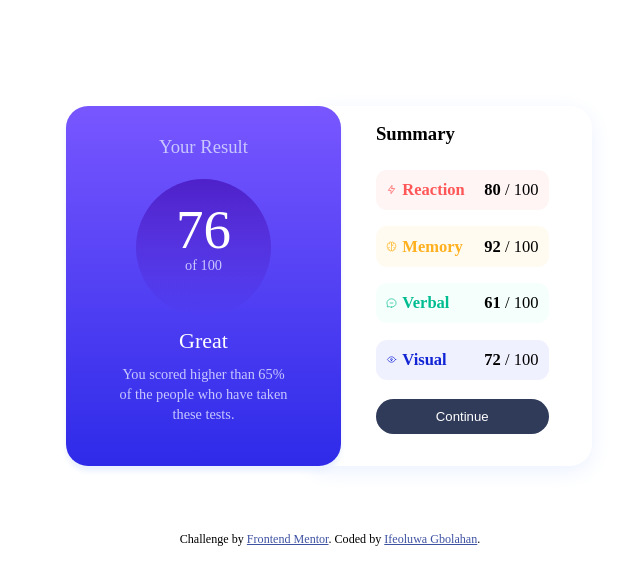
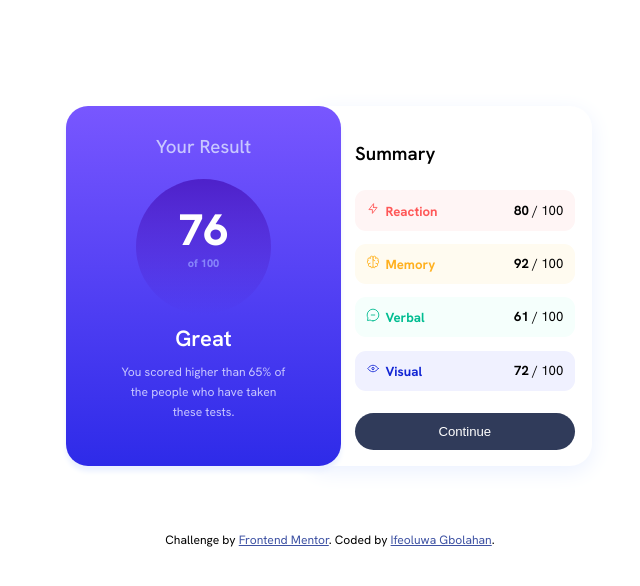
Before and after one commit to Ifeoluwa-cloud/Results-summary-component, a plain HTML site: page index.html in a window 1280 px wide. Shown: the whole page, without its empty margins (310-950 px from the left). Drawn offline with Linux system fonts and the light colour scheme.

Commit message:
chore: add font family

```diff
--- a/style.css
+++ b/style.css
@@ -1,6 +1,12 @@
 *{
     box-sizing: border-box;
 }
+
+@font-face {
+    font-family: customFonts;
+    src: url(HankenGrotesk-VariableFont_wght.ttf);
+}
+
 
 body{
     margin: 0;
@@ -8,12 +14,14 @@ body{
     background-color: #fff;
     width: auto;
     height: 100vh;
+    font-family: customFonts;
 }
 
 html{
     font-size: 12px;
     scroll-behavior: smooth;
 }
+
 
 .main-container{
     width: auto;
@@ -28,7 +36,7 @@ html{
         to bottom,
         hsl(252, 100%, 67%), hsl(241, 81%, 54%));
     width: 25rem;
-    height: 65%;
+    height: 68%;
     border-radius: 2rem;
     position: relative;
     left: 1.5rem;
@@ -40,7 +48,7 @@ html{
 .right-wrapper{
     background-color: hsl(0, 0%, 100%);
     width: 27rem;
-    height: 65%;
+    height: 68%;
     position: relative;
     right: 1.7rem;
     border-radius: 2rem;
@@ -51,7 +59,7 @@ html{
 .text-wrapper-right{
     width: auto;
     height: 100%;
-    margin-left: 22%;
+    margin-left: 14%;
 }
 
 .text-wrapper-left{
@@ -69,29 +77,30 @@ html{
 }
 
 .result{
-    font-size: 5rem;
+    font-size: 4rem;
+    font-weight: 800;
     line-height: 2rem;
     background: linear-gradient(to bottom,
     hsla(256, 72%, 46%, 1), hsla(241, 72%, 46%, 0));
     border-radius: 50%;
     padding: 16%;
-    margin: 1.5rem 5.2rem;
+    margin: 1.4rem 5.2rem;
 }
 
 .result span{
-    color: hsl(241, 100%, 89%);
-    font-size: 1.3rem;
+    color: hsl(241, 92%, 75%);
+    font-size: 1rem;
 }
 
 .comment-header{
     font-size: 2rem;
-    font-weight: 400;
+    font-weight: 600;
     line-height: .5rem;
 }
 
 .comment{
     line-height: 1.8rem;
-    font-size: 1.3rem;
+    font-size: 1.1rem;
     color: hsl(241, 100%, 89%);
     margin: 0 15%;
 }
@@ -100,15 +109,15 @@ html{
     color: #000;
     font-size: 1.7rem;
     font-weight: 600;
-    margin-top: 2%;
+    margin-top: 2rem;
 }
 
 .assessment-btn{
     padding: 5% 5%;
-    width: 85%;
+    width: 98%;
     height: auto;
     border-radius: 1rem;
-    font-size: 1.5rem;
+    font-size: 1.2rem;
     margin-top: 0;
 }
 
@@ -151,8 +160,8 @@ button{
     color: #fff;
     font-size: 1.2rem;
     padding: 5% 0;
-    margin-top: 1%;
-    width: 85%;
+    margin-top: 4%;
+    width: 98%;
     height: auto;
 }
 
@@ -165,8 +174,8 @@ button:hover{
     color: #fff;
     font-size: 1.2rem;
     padding: 5% 0;
-    margin-top: 1%;
-    width: 85%;
+    margin-top: 4%;
+    width: 98%;
     height: auto;
 }
 
@@ -272,7 +281,7 @@ button:hover{
 
     .attribution {
         font-size: 1rem;
-        text-align: center;
+        top: 45rem;
     }
 
     button{
@@ -301,7 +310,7 @@ button:hover{
 
     .result{
         border-radius: 50%;
-        padding: 8%;
-        margin: 2% 35%;
+        padding: 9%;
+        margin: 1% 33%;
     }
  }
```
Also changed, not shown: HankenGrotesk-VariableFont_wght.ttf (renamed from assets/fonts/HankenGrotesk-VariableFont_wght.ttf).
